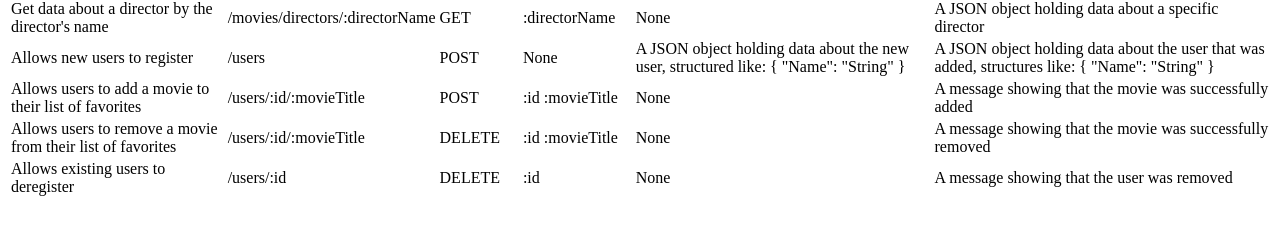
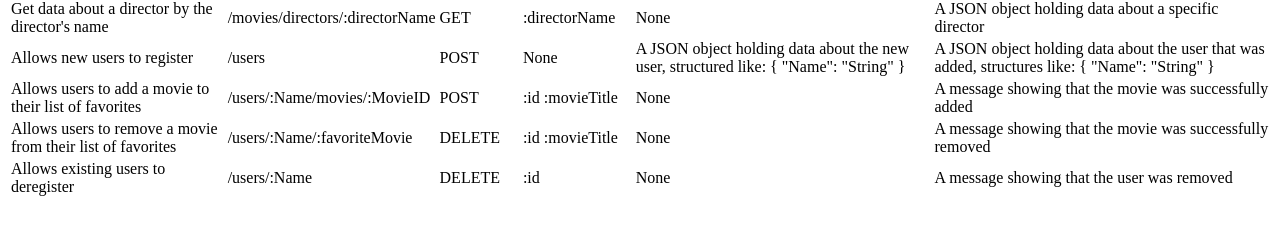
Before and after one commit to tblan21/movie_api, a website: page documentation.html in a window 1280 px wide. Shown: the part 177-412 px from the top of the page. Drawn offline with Linux system fonts and the light colour scheme.

Commit message:
updated endpoints to match mongoose logic

```diff
--- a/documentation.html
+++ b/documentation.html
@@ -65,7 +65,7 @@
                 </tr>
                 <tr>
                     <td>Allows users to add a movie to their list of favorites</td>
-                    <td>/users/:id/:movieTitle</td>
+                    <td>/users/:Name/movies/:MovieID</td>
                     <td>POST</td>
                     <td>:id
                         :movieTitle
@@ -75,7 +75,7 @@
                 </tr>
                 <tr>
                     <td>Allows users to remove a movie from their list of favorites</td>
-                    <td>/users/:id/:movieTitle</td>
+                    <td>/users/:Name/:favoriteMovie</td>
                     <td>DELETE</td>
                     <td>:id
                         :movieTitle
@@ -85,7 +85,7 @@
                 </tr>
                 <tr>
                     <td>Allows existing users to deregister</td>
-                    <td>/users/:id</td>
+                    <td>/users/:Name</td>
                     <td>DELETE</td>
                     <td>:id</td>
                     <td>None</td>
```
